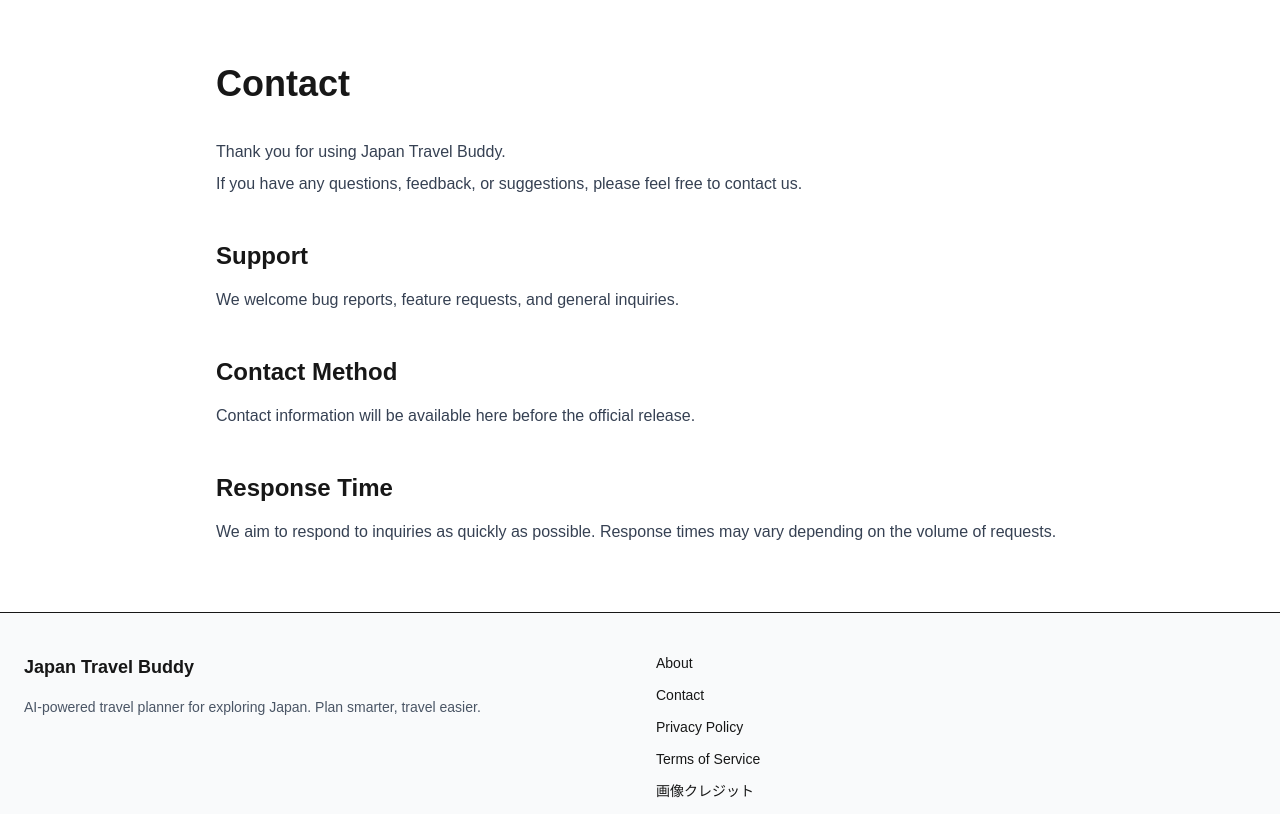
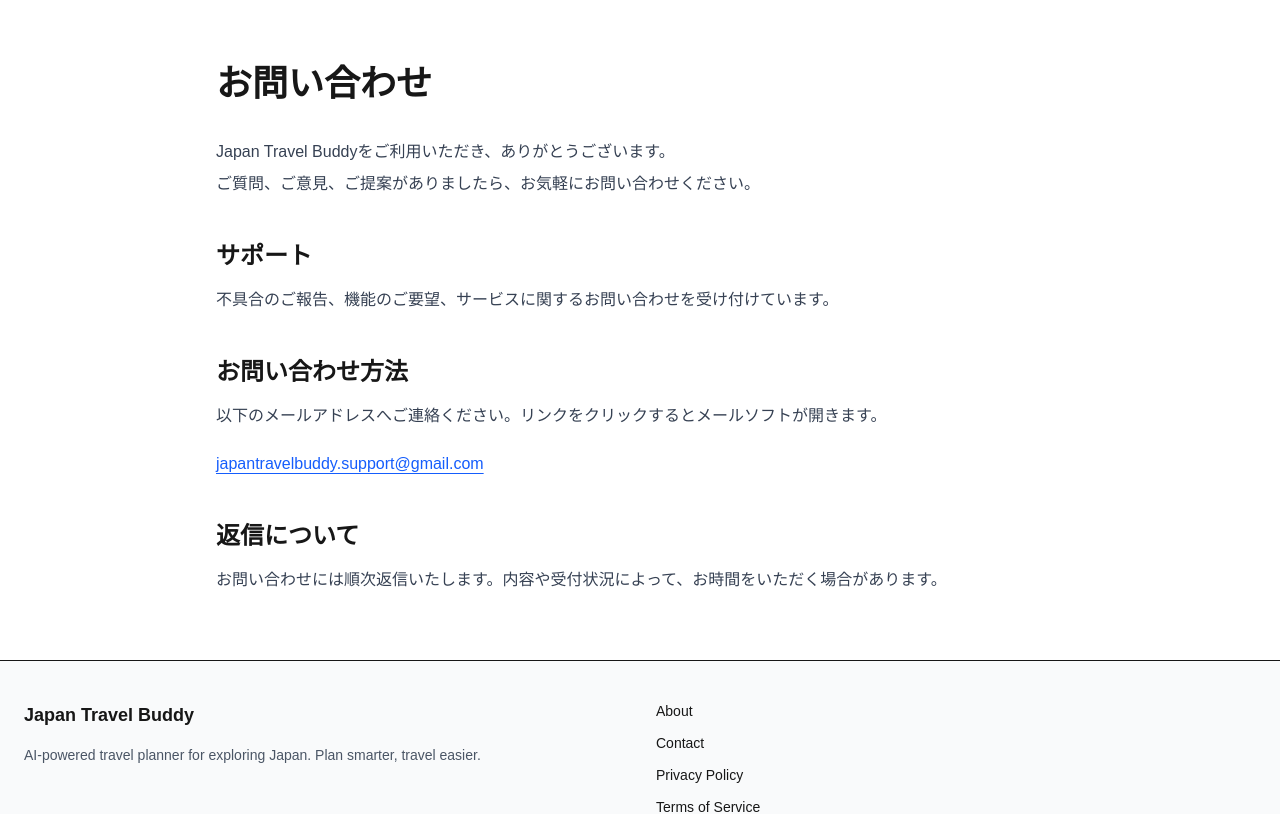
Before and after one commit to hiroren0130-droid/japan-travel-buddy, a Next.js app: page /contact in a window 1280 px wide. Shown: the top 814 px of the page. Built offline with nearby package versions, Linux system fonts and the light colour scheme.

Commit message:
feat: add official contact email

```diff
--- /dev/null
+++ b/app/contact/ContactContent.tsx
@@ -0,0 +1,68 @@
+"use client";
+
+import { useLocale } from "@/components/LocaleProvider";
+
+export default function ContactContent() {
+  const { messages: appMessages } = useLocale();
+  const messages = appMessages.contactPage;
+  return (
+    <main className="mx-auto max-w-4xl px-6 py-16">
+      <h1 className="mb-8 text-4xl font-bold">
+        {messages.title}
+      </h1>
+
+      <div className="space-y-10">
+
+        <section>
+          <p className="leading-8 text-gray-700">
+            {messages.introduction}
+          </p>
+
+          <p className="leading-8 text-gray-700">
+            {messages.invitation}
+          </p>
+        </section>
+
+        <section>
+          <h2 className="mb-3 text-2xl font-semibold">
+            {messages.supportTitle}
+          </h2>
+
+          <p className="leading-8 text-gray-700">
+            {messages.supportDescription}
+          </p>
+        </section>
+
+        <section>
+          <h2 className="mb-3 text-2xl font-semibold">
+            {messages.contactMethodTitle}
+          </h2>
+
+          <p className="leading-8 text-gray-700">
+            {messages.contactMethodDescription}
+          </p>
+
+          <p className="mt-4 leading-8">
+            <a
+              href="mailto:japantravelbuddy.support@gmail.com"
+              className="break-all text-blue-600 underline underline-offset-4 hover:text-blue-800"
+            >
+              japantravelbuddy.support@gmail.com
+            </a>
+          </p>
+        </section>
+
+        <section>
+          <h2 className="mb-3 text-2xl font-semibold">
+            {messages.responseTimeTitle}
+          </h2>
+
+          <p className="leading-8 text-gray-700">
+            {messages.responseTimeDescription}
+          </p>
+        </section>
+
+      </div>
+    </main>
+  );
+}
--- a/app/contact/page.tsx
+++ b/app/contact/page.tsx
@@ -1,3 +1,4 @@
+import ContactContent from "./ContactContent";
 import { DEFAULT_LOCALE } from "@/lib/locale";
 import { getMessages } from "@/lib/messages";
 
@@ -9,65 +10,5 @@
 };
 
 export default function ContactPage() {
-  return (
-    <main className="mx-auto max-w-4xl px-6 py-16">
-      <h1 className="mb-8 text-4xl font-bold">
-        {messages.title}
-      </h1>
-
-      <div className="space-y-10">
-
-        <section>
-          <p className="leading-8 text-gray-700">
-            {messages.introduction}
-          </p>
-
-          <p className="leading-8 text-gray-700">
-            {messages.invitation}
-          </p>
-        </section>
-
-        <section>
-          <h2 className="mb-3 text-2xl font-semibold">
-            {messages.supportTitle}
-          </h2>
-
-          <p className="leading-8 text-gray-700">
-            {messages.supportDescription}
-          </p>
-        </section>
-
-        <section>
-          <h2 className="mb-3 text-2xl font-semibold">
-            {messages.contactMethodTitle}
-          </h2>
-
-          <p className="leading-8 text-gray-700">
-            {messages.contactMethodDescription}
-          </p>
-
-          {/*
-          Example
-
-          support@yourdomain.com
-
-          or
-
-          Contact Form
-          */}
-        </section>
-
-        <section>
-          <h2 className="mb-3 text-2xl font-semibold">
-            {messages.responseTimeTitle}
-          </h2>
-
-          <p className="leading-8 text-gray-700">
-            {messages.responseTimeDescription}
-          </p>
-        </section>
-
-      </div>
-    </main>
-  );
+  return <ContactContent />;
 }
--- a/lib/messages.ts
+++ b/lib/messages.ts
@@ -1291,16 +1291,16 @@
       },
     },
     contactPage: {
-      metadata: { title: "Contact | Japan Travel Buddy", description: "Contact Japan Travel Buddy" },
-      title: "Contact",
-      introduction: "Thank you for using Japan Travel Buddy.",
-      invitation: "If you have any questions, feedback, or suggestions, please feel free to contact us.",
-      supportTitle: "Support",
-      supportDescription: "We welcome bug reports, feature requests, and general inquiries.",
-      contactMethodTitle: "Contact Method",
-      contactMethodDescription: "Contact information will be available here before the official release.",
-      responseTimeTitle: "Response Time",
-      responseTimeDescription: "We aim to respond to inquiries as quickly as possible. Response times may vary depending on the volume of requests.",
+      metadata: { title: "お問い合わせ | Japan Travel Buddy", description: "Japan Travel Buddyへのお問い合わせ" },
+      title: "お問い合わせ",
+      introduction: "Japan Travel Buddyをご利用いただき、ありがとうございます。",
+      invitation: "ご質問、ご意見、ご提案がありましたら、お気軽にお問い合わせください。",
+      supportTitle: "サポート",
+      supportDescription: "不具合のご報告、機能のご要望、サービスに関するお問い合わせを受け付けています。",
+      contactMethodTitle: "お問い合わせ方法",
+      contactMethodDescription: "以下のメールアドレスへご連絡ください。リンクをクリックするとメールソフトが開きます。",
+      responseTimeTitle: "返信について",
+      responseTimeDescription: "お問い合わせには順次返信いたします。内容や受付状況によって、お時間をいただく場合があります。",
     },
     privacyPage: {
       metadata: { title: "Privacy Policy | Japan Travel Buddy", description: "Privacy Policy for Japan Travel Buddy" },
@@ -2012,7 +2012,7 @@
       supportTitle: "Support",
       supportDescription: "We welcome bug reports, feature requests, and general inquiries.",
       contactMethodTitle: "Contact Method",
-      contactMethodDescription: "Contact information will be available here before the official release.",
+      contactMethodDescription: "Please email us at the address below. Click the link to open your email app.",
       responseTimeTitle: "Response Time",
       responseTimeDescription: "We aim to respond to inquiries as quickly as possible. Response times may vary depending on the volume of requests.",
     },
```
Also changed, not shown: 1 other file (tests, documents, lock files or other folders).
